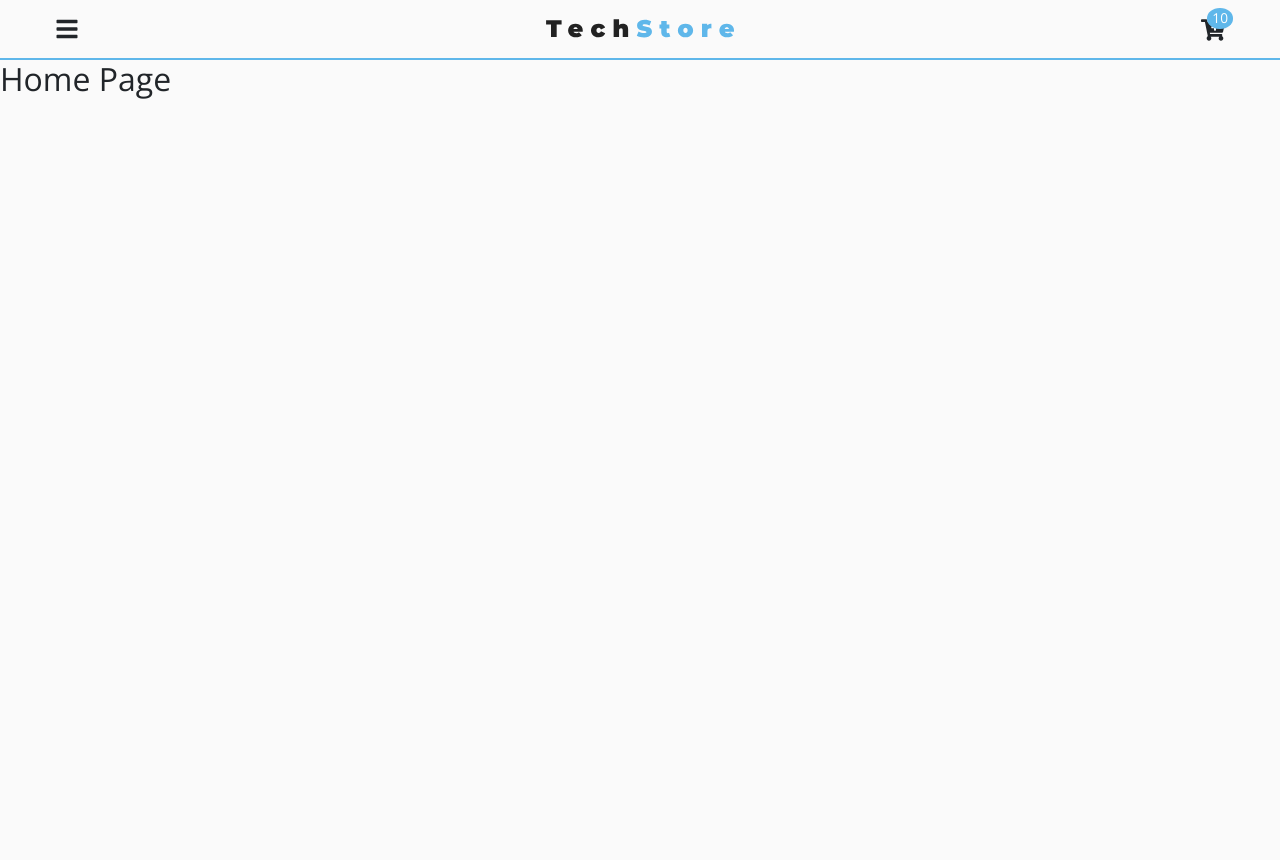
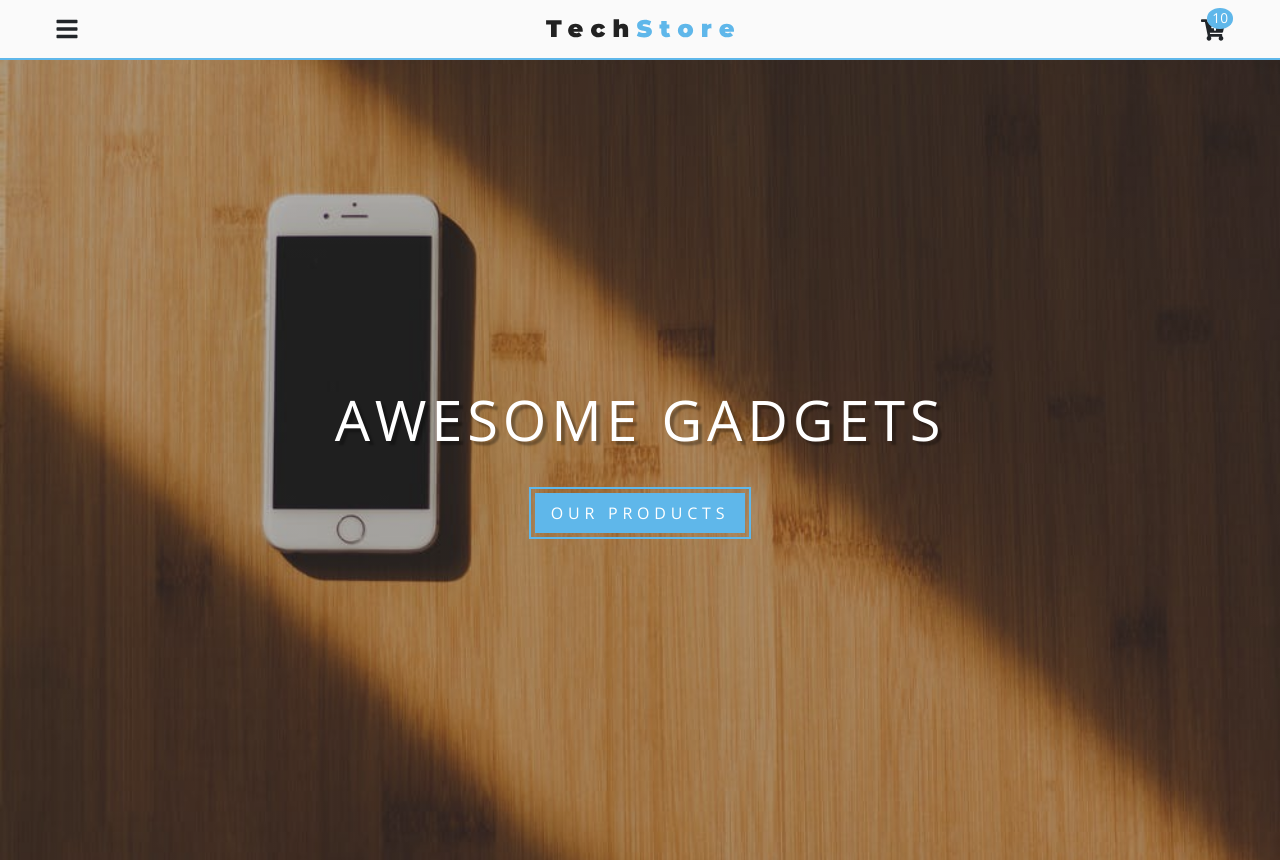
Before and after one commit to theisaachome/react-plant-store, a React (Create React App) app: page / in a window 1280 px wide. Before the commit the page ends 800 px from the top, so only its background shows below. Built offline with nearby package versions, Linux system fonts and the light colour scheme.

Commit message:
hero section component

```diff
--- a/src/App.css
+++ b/src/App.css
@@ -29,3 +29,21 @@
   padding: 0;
   margin: 0;
 }
+.main-link{
+  padding: .5rem 1rem;
+  background-color: var(--primaryColor);
+  color: var(--mainWhite);
+  display: inline-block;
+  text-transform: uppercase;
+  letter-spacing: var(--mainSpacing);
+  outline: 2px solid var(--primaryColor);
+  outline-offset: 4px;
+  border: none;
+  transition: var(--mainTransition);
+}
+.main-link:hover{
+  background: var(--darkGrey);
+  text-decoration: none;
+  color:var(--primaryColor);
+  outline-color: var(--darkGrey);
+}
--- /dev/null
+++ b/src/components/Hero.jsx
@@ -0,0 +1,37 @@
+import React from "react";
+import styled from "styled-components";
+import mainBcg from "../images/mainBcg.jpeg";
+
+
+const Hero = ({ img, title, max, children }) => {
+  return (
+    <HeroWrapper max={max} img={img}>
+      <div className="banner">
+        <h1 className="title">{title}</h1>
+        {children}
+      </div>
+    </HeroWrapper>
+  );
+};
+
+export default Hero;
+
+const HeroWrapper = styled.div`
+    text-align: center;
+    display: flex;
+    align-items: center;
+    justify-content: center;
+    min-height: ${props=>props.max? '100vh':'60vh'};
+    color: var(--mainWhite);
+    background:linear-gradient(var(--primaryRGBA),var(--primaryRGBA)), url(${props=>props.img})center/cover no-repeat;
+    .title{
+        padding-top:2rem ;
+        font-size: 3.5rem;
+        text-shadow: 4px 4px 2px rgba(0,0,0,.3);
+        text-transform: uppercase;
+        letter-spacing: var(--mainSpacing);
+    }
+`;
+Hero.defaultProps={
+    img:mainBcg,
+}
--- a/src/pages/HomePage.js
+++ b/src/pages/HomePage.js
@@ -1,11 +1,15 @@
 import React from 'react';
-import { ProductConsumer } from "../context";
+import { Link } from 'react-router-dom';
+import Hero from "../components/Hero";
+
 const HomePage = () => {
-  return (<ProductConsumer>
-    {value=>{
-      return <h2>Home Page</h2>
-    }}
-  </ProductConsumer>);
+  return (
+    <>
+      <Hero title="Awesome Gadgets" max="true">
+        <Link style={{margin:"2rem"}} className='main-link' to="/products">our products</Link>
+      </Hero>
+    </>
+  );
 };
 
 export default HomePage;
```
